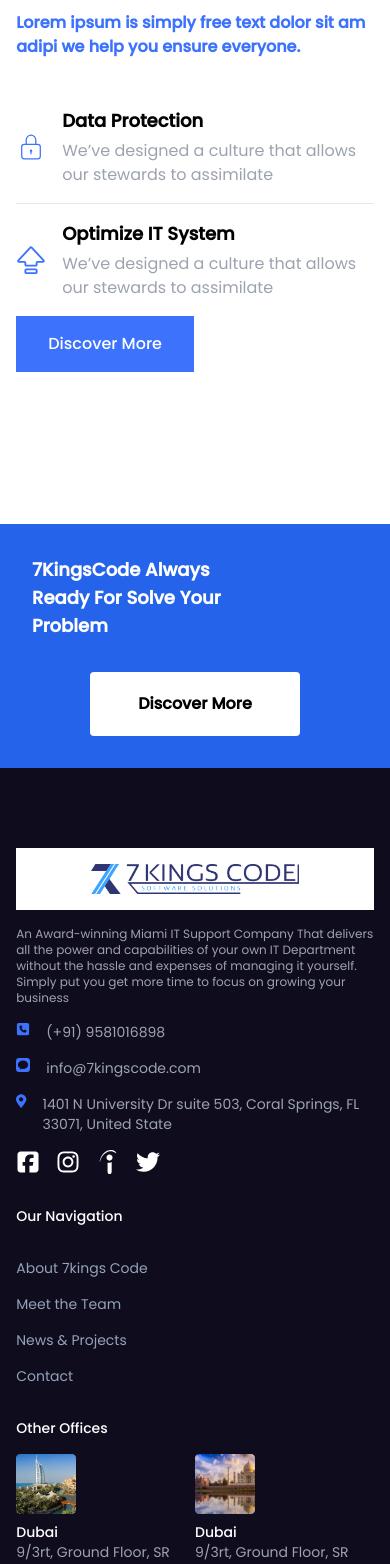
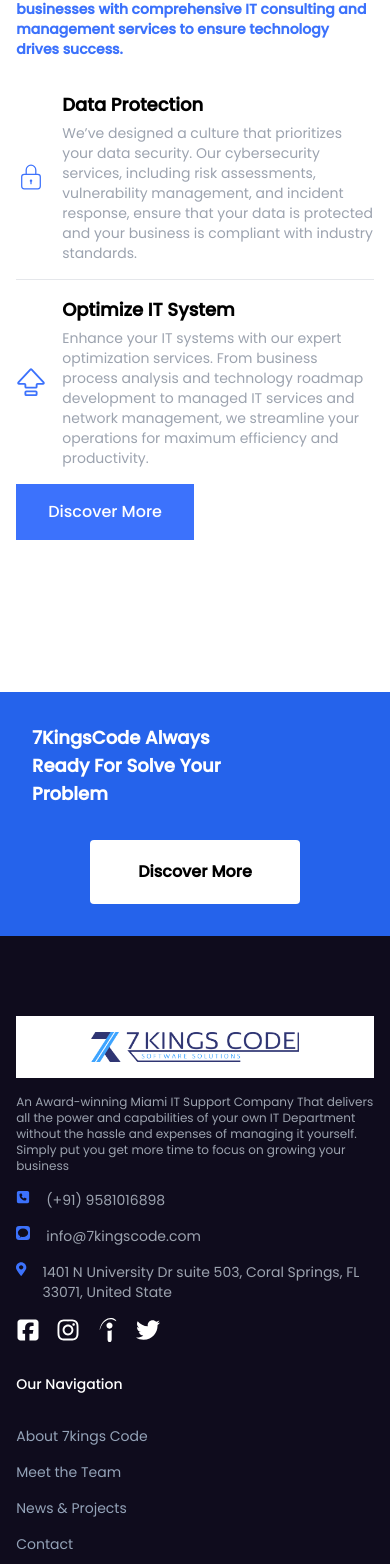
Before and after one commit to mrusmanmughal1/7kingscode, a React (Vite) app: page /about-us in a window 390 px wide. Shown: the part 3865-5429 px from the top of the page. Built offline with nearby package versions, Linux system fonts and the light colour scheme.

Commit message:
Dropdown

```diff
--- a/src/App.jsx
+++ b/src/App.jsx
@@ -5,6 +5,7 @@ import Services from "./pages/Services";
 import Header from "./Components/Header";
 import Footer from "./Components/Footer";
 import About from "./pages/About";
+import Error from "./pages/Error";
 const App = () => {
   return (
     <div>
@@ -15,6 +16,8 @@ const App = () => {
           <Route path="/contact-us" element={<Contact />} />
           <Route path="/about-us" element={<About />} />
           <Route path="/services" element={<Services />} />
+          <Route path="*" element={<Error />} />
+
         </Routes>
         <Footer />
       </BrowserRouter>
--- a/src/UI/FooterMain.jsx
+++ b/src/UI/FooterMain.jsx
@@ -77,8 +77,8 @@ const FooterMain = () => {
                   </div>
                   <div className="">
                     <p className="font-medium text-white ">Dubai</p>
-                    <p className="text-sm">
-                      9/3rt, Ground Floor, SR Nagar, Hyd-500038.
+                    <p className="text-xs">
+                      516 Pinnacle Building - Al Barsha 1 - Dubai - United Arab
                     </p>
                   </div>
                 </div>
@@ -87,22 +87,23 @@ const FooterMain = () => {
                     <img src={india} alt="" />
                   </div>
                   <div className="">
-                    <p className="font-medium text-white">Dubai</p>
-                    <p className="text-sm">
-                      9/3rt, Ground Floor, SR Nagar, Hyd-500038.
+                    <p className="font-medium text-white">Italy</p>
+                    <p className="text-xs">
+                      Via Dante Alighieri, 5, Pero (MI)- ITALY
                     </p>
                   </div>
                 </div>
               </div>
-              <div className="flex justify-between">
+              <div className="flex gap-3 justify-between">
                 <div className="flex w-full  flex-col md:flex-row gap-2">
                   <div className="w-24">
                     <img src={pakistan} alt="" />
                   </div>
                   <div className="">
-                    <p className="font-medium text-white">Dubai</p>
-                    <p className="text-sm">
-                      9/3rt, Ground Floor, SR Nagar, Hyd-500038.
+                    <p className="font-medium text-white">India</p>
+                    <p className="text-xs">
+                      9/3rt, Ground Floor, Sri Lakshmi Nilayam, SR Nagar,
+                      Hyd-500038.
                     </p>
                   </div>
                 </div>
@@ -111,9 +112,10 @@ const FooterMain = () => {
                     <img src={usa} alt="" />
                   </div>
                   <div className="">
-                    <p className="font-medium text-white">Dubai</p>
-                    <p className="text-sm">
-                      9/3rt, Ground Floor, SR Nagar, Hyd-500038.
+                    <p className="font-medium text-white">Pakistan</p>
+                    <p className="text-xs">
+                      Plot 16, DHA Phase 8 - Ex Park View Block D Park View CHS,
+                      Lahore, Punjab
                     </p>
                   </div>
                 </div>
--- a/src/UI/HeaderMain.jsx
+++ b/src/UI/HeaderMain.jsx
@@ -41,11 +41,23 @@ const HeaderMain = ({ mode }) => {
                   leader ship */}
                 </li>
                 <li
-                  className="header-li hover:font-medium relative "
-                  onMouseOver={() => sethover(true)}
-                  onMouseLeave={() => sethover(false)}
+                  className="header-li hover:font-medium   dropdown inline-block relative "
+                  // onMouseOver={() => sethover(true)}
+                  // onMouseLeave={() => sethover(false)}
                 >
-                  <a href="#">Services </a>
+                  <a href="#" className="dropdown">
+                    Services{" "}
+                  </a>
+
+                  <div className="dropdown-menu absolute hidden bg-white  top-10  text-gray-700 pt-1">
+                    <div className="flex gap-8 p-10 w-full">
+                      {services.map((val, i) => (
+                        <p key={i} className="font-medium  ">
+                          {val}
+                        </p>
+                      ))}
+                    </div>
+                  </div>
                 </li>
 
                 <li className="header-li hover:font-medium">
@@ -65,7 +77,7 @@ const HeaderMain = ({ mode }) => {
           </div>
         </div>
       </div>
-      <div
+      {/* <div
         className={`${
           hover ? " block" : "hidden "
         }  absolute     w-full z-[999]`}
@@ -83,7 +95,7 @@ const HeaderMain = ({ mode }) => {
             ))}
           </div>
         </div>
-      </div>
+      </div> */}
     </header>
   );
 };
--- a/src/UI/TechManagement.jsx
+++ b/src/UI/TechManagement.jsx
@@ -9,7 +9,11 @@ const TechManagement = () => {
     <div className=" mx-auto  py-10">
       <div className="flex flex-col lg:flex-row 2xl:w-3/4   w-11/12  sm:w-3/4 lg:w-11/12  mx-auto gap-2 sm:p-4 lg:p-0">
         <div className="flex   justify-center items-center lg:w-1/2">
-        <img src={techmanage} alt="techmanage" className="w-full lg:w-8/12 relative lg:top-[-10rem]" />
+          <img
+            src={techmanage}
+            alt="techmanage"
+            className="w-full lg:w-8/12 relative lg:top-[-10rem]"
+          />
         </div>
         <div className="w-full lg:w-1/2 py-8 lg:py-14 lg:pl-4">
           <div className="">
@@ -18,23 +22,28 @@ const TechManagement = () => {
             </ol>
           </div>
           <div className="flex flex-col gap-2 ">
-          <div className="text-2xl lg:text-4xl font-semibold py-5">
+            <div className="text-2xl lg:text-4xl font-semibold py-1">
               Let’s Build Your Success With 7 Kings Code Solution
             </div>
-          <div className="text-blue-secondary  font-semibold pb-8">
-            Lorem ipsum is simply free text dolor sit am adipi we help you
-            ensure everyone.
+            <div className="text-blue-secondary  text-sm font-semibold pb-8">
+              At 7 Kings Code, we specialize in transforming businesses with
+              comprehensive IT consulting and management services to ensure
+              technology drives success.
             </div>
           </div>
           <div className="space-y-4">
-          <div className="flex gap-4 items-center border-b py-4">
+            <div className="flex gap-4 items-center border-b pb-4">
               <div className="">
                 <CiLock className="text-3xl lg:text-4xl text-blue-secondary" />
               </div>
-            <div className="space-y-1 w-full lg:w-96">
+              <div className="space-y-1 w-full ">
                 <p className="text-lg font-semibold">Data Protection</p>
-              <p className="text-gray-400">
-                We’ve designed a culture that allows our stewards to assimilate
+                <p className="text-gray-400 text-sm">
+                  We’ve designed a culture that prioritizes your data security.
+                  Our cybersecurity services, including risk assessments,
+                  vulnerability management, and incident response, ensure that
+                  your data is protected and your business is compliant with
+                  industry standards.
                 </p>
               </div>
             </div>
@@ -42,15 +51,19 @@ const TechManagement = () => {
               <div className="">
                 <BsCapslock className="text-3xl lg:text-4xl text-blue-secondary" />
               </div>
-            <div className="space-y-1 w-full lg:w-96">
+              <div className="space-y-1 w-full ">
                 <div className="font-semibold text-lg">Optimize IT System</div>
-              <p className="text-gray-400">
-                We’ve designed a culture that allows our stewards to assimilate
+                <p className="text-gray-400 text-sm">
+                  Enhance your IT systems with our expert optimization services.
+                  From business process analysis and technology roadmap
+                  development to managed IT services and network management, we
+                  streamline your operations for maximum efficiency and
+                  productivity.
                 </p>
               </div>
             </div>
             <div className="flex gap-6">
-           <DMOre/>
+              <DMOre />
             </div>
           </div>
         </div>
--- a/src/UI/WeAreTecz.jsx
+++ b/src/UI/WeAreTecz.jsx
@@ -8,7 +8,7 @@ const WeAreTecz = () => {
   return (
     <div>
       <div className=" w-11/12 md:w-4/5 2xl:w-3/4 mx-auto">
-        <div className="flex  lg:flex-row flex-col  gap-x-32  justify-center items-center py-20 lg:py-32">
+        <div className="flex  lg:flex-row flex-col  gap-x-32 gap-y-10 md:gap-y-0  justify-center items-center py-20 lg:py-32">
           {/* 1st section  */}
           <div className="relative w-full   ">
             <img className="px-20 hidden lg:block  pb-4" src={a1} />
@@ -28,7 +28,7 @@ const WeAreTecz = () => {
             </div>
           </div>
           {/* 2nd Section  */}
-          <div className=" w-full   py-14 ">
+          <div className=" w-full   py-4 ">
             <div className="">
               <ol>
                 <li className="text-blue-secondary font-bold">
@@ -36,11 +36,11 @@ const WeAreTecz = () => {
                 </li>
               </ol>
             </div>
-            <div className="flex flex-col gap-4">
+            <div className="flex flex-col ">
               <div className="text-4xl font-semibold py-5">
                 We ‘re Partner of Your Innovation
               </div>
-              <div className=" text-slate-400 pb-8">
+              <div className=" text-slate-400 pb-4">
                 At 7kings Code,we understand that innovation drives
                 success.That’s why we’re more than just a service provider we’re
                 your partners in innovation.Our commitment to excellence and
--- a/src/index.css
+++ b/src/index.css
@@ -193,3 +193,11 @@ body {
   width: 150px;
   object-fit: contain;
 }
+
+
+/* Drop down for Services  */
+
+
+.dropdown:hover .dropdown-menu {
+  display: block;
+}
--- a/src/pages/Error.jsx
+++ b/src/pages/Error.jsx
@@ -1,10 +1,16 @@
-import React from "react";
+import { NavLink } from "react-router-dom";
 
 const Error = () => {
   return (
-    <div className=" h-screen flex py-32  flex-col  items-center">
-      <p className="text-8xl ">404</p>
-      <p className="font-bold text-4xl">Page not found ! </p>
+    <div className=" h-[50%] flex py-60  flex-col  businessGrowth  gap-4 items-center">
+      <p className="text-8xl fade   font-bold">404</p>
+      <p className="font-bold uppercase text-4xl">Page not found ! </p>
+      <NavLink
+        to={"/"}
+        className="bg-blue-secondary text-white p-4 font-medium uppercase"
+      >
+        Move back to Home pAge
+      </NavLink>
     </div>
   );
 };
```
Lines whose indentation alone changed are shown as unchanged.
